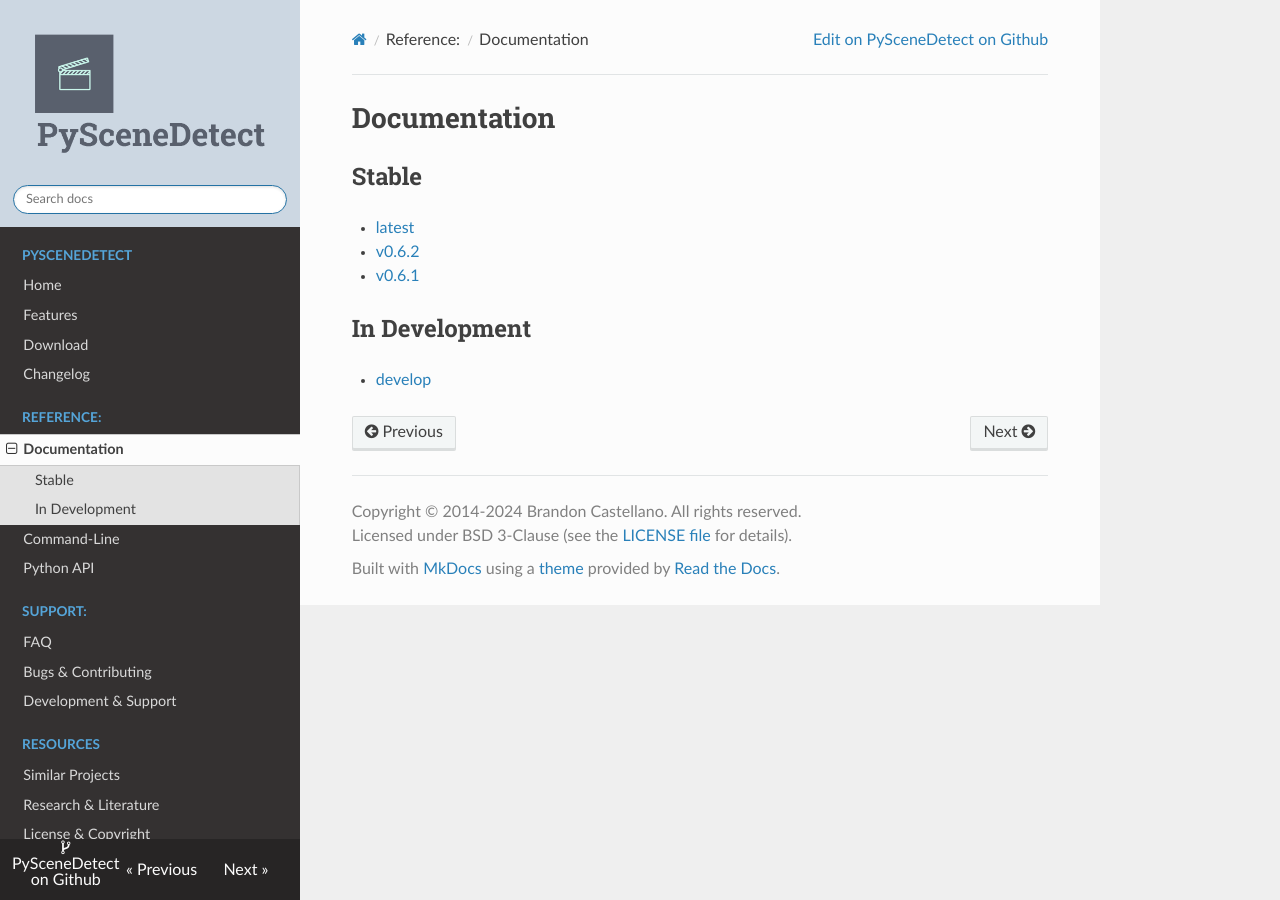
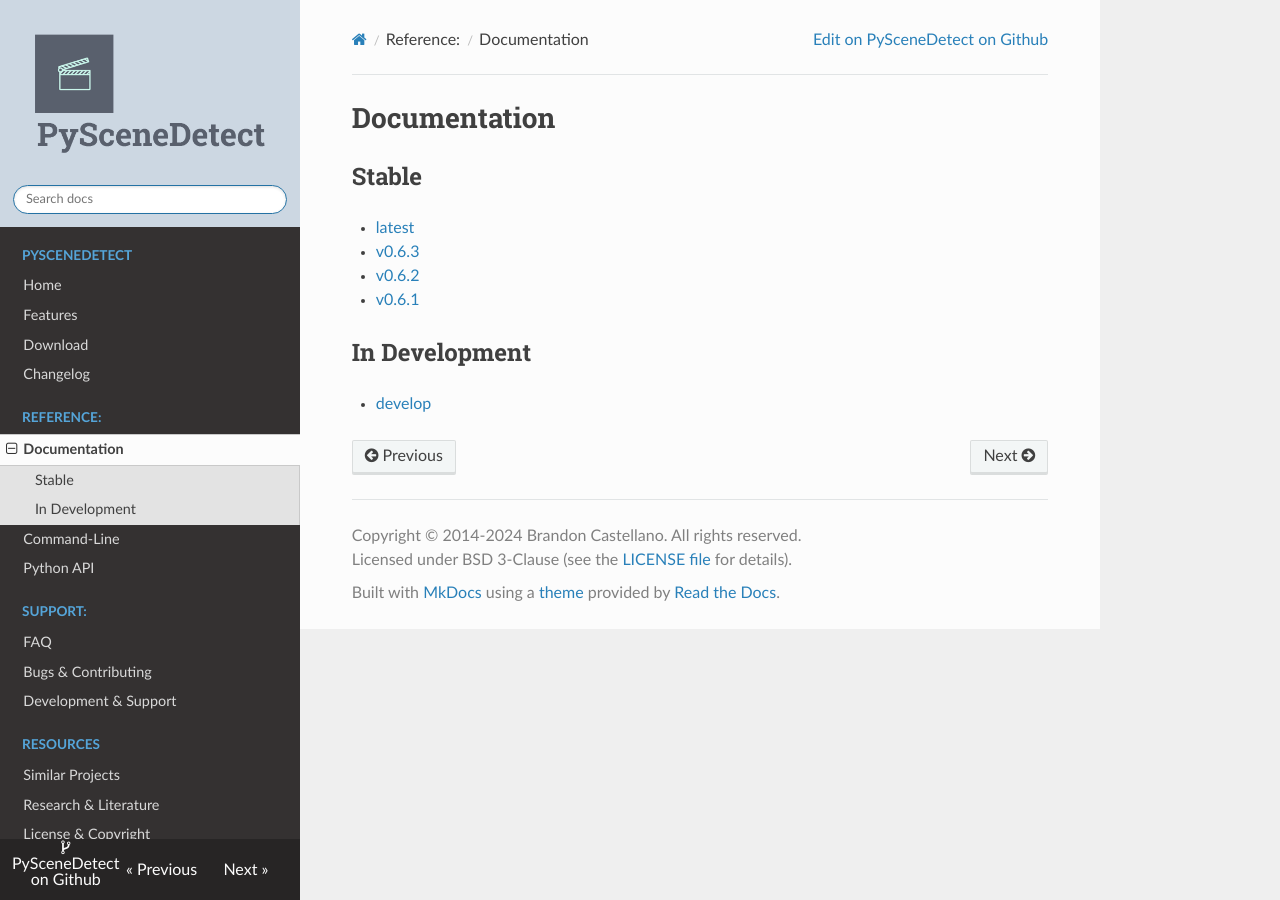
Before and after one commit to vovamushak/PySceneDetect, an MkDocs documentation site: the page built from website/pages/docs.md, in a window 1280 px wide. Built offline with MkDocs 1.6.1, drawn with Linux system fonts in a browser that asks for light colours; nearby versions of some CDN libraries.

Commit message:
[website] Add link to v0.6.3 docs.

```diff
--- a/website/pages/docs.md
+++ b/website/pages/docs.md
@@ -4,6 +4,7 @@
 ## Stable
 
  * [latest](latest/)
+ * [v0.6.3](0.6.3/)
  * [v0.6.2](0.6.2/)
  * [v0.6.1](0.6.1/)
 
```
